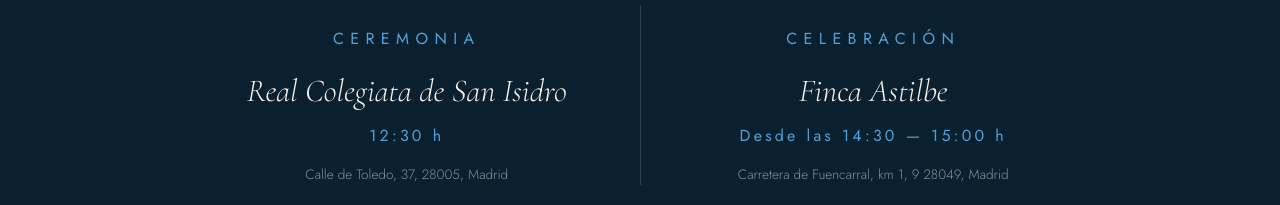
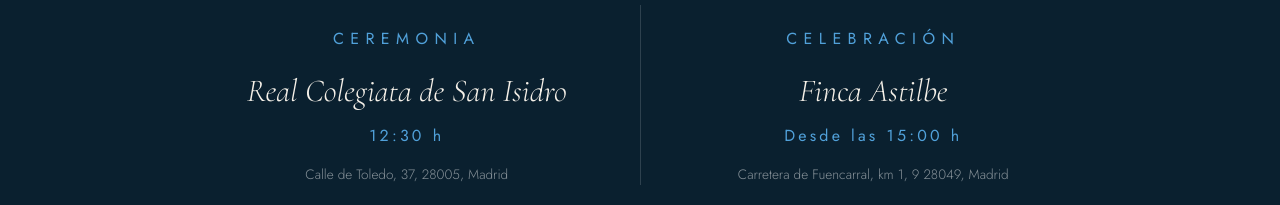
Before and after one commit to IgnacioSainzMaza/WebBoda-web, an Angular app: page / in a window 1280 px wide. Shown: the part 1249-1454 px from the top of the page. Built offline with nearby package versions, Linux system fonts and the light colour scheme.

Commit message:
Celebration hour fixed

```diff
--- a/src/app/pages/inicio/inicio.html
+++ b/src/app/pages/inicio/inicio.html
@@ -66,7 +66,7 @@
       <span class="detalles__icon">🍾</span>
       <h2 class="detalles__titulo">Celebración</h2>
       <p class="detalles__lugar">Finca Astilbe</p>
-      <p class="detalles__hora">Desde las 14:30 — 15:00 h</p>
+      <p class="detalles__hora">Desde las 15:00 h</p>
       <p class="detalles__descripcion">
         Carretera de Fuencarral, km 1, 9 28049, Madrid
       </p>
```
